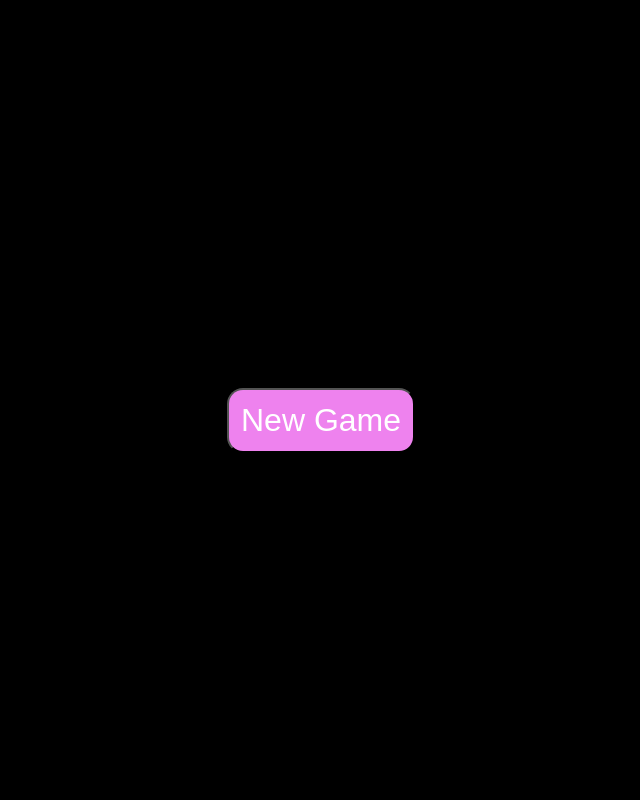
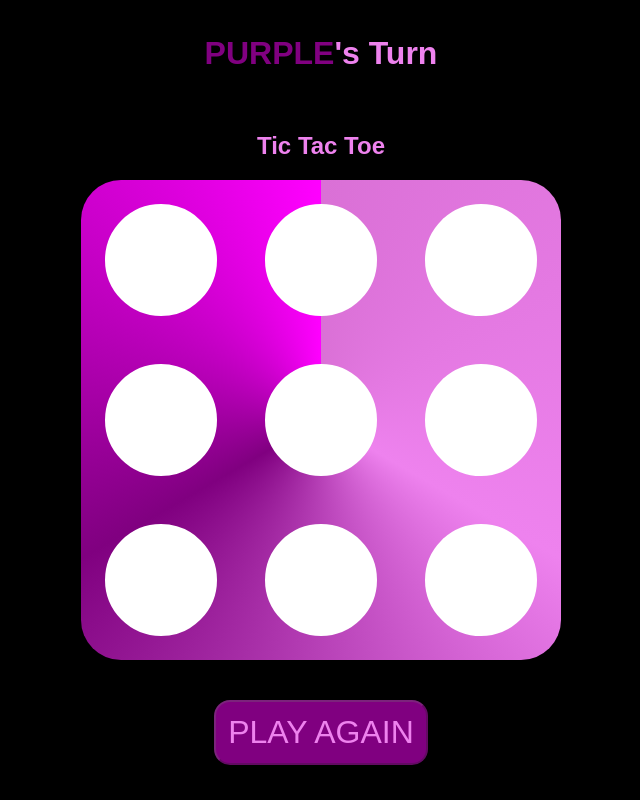
Before and after one commit to juancruza46/TTT-Weekend, a plain HTML site: page index.html in a window 1280 px wide. Shown: the whole page, without its empty margins (319-959 px from the left). Drawn offline with Linux system fonts and the light colour scheme.

Commit message:
html complete, js complete, css style complete

```diff
--- a/index.html
+++ b/index.html
@@ -10,18 +10,19 @@
 </head>
 
 <body>
-    <main>
-      <main id = "gameBoard">
-        <div id = "sq-A1"></div>
-        <div id = "sq-A2"></div>
-        <div id = "sq-A3"></div>
-        <div id = "sq-B1"></div>
-        <div id = "sq-B2"></div>
-        <div id = "sq-B3"></div>
-        <div id = "sq-C1"></div>
-        <div id = "sq-C2"></div>
-        <div id = "sq-C3"></div>
+    <h1></h1>
+    <h2>Tic Tac Toe</h2>
+      <main id = "board">
+        <div id = "sq-0"></div>
+        <div id = "sq-1"></div>
+        <div id = "sq-2"></div>
+        <div id = "sq-3"></div>
+        <div id = "sq-4"></div>
+        <div id = "sq-5"></div>
+        <div id = "sq-6"></div>
+        <div id = "sq-7"></div>
+        <div id = "sq-8"></div>
       </main>
-<button>New Game</button>
+<button>PLAY AGAIN</button>
 </body>
 </html>
--- a/main.css
+++ b/main.css
@@ -69,3 +69,7 @@
     background-color: purple;
     color: violet;
   }
+
+  p {
+    margin-bottom: -10px;
+}
--- a/main.js
+++ b/main.js
@@ -1,12 +1,16 @@
-// Define required constants
-const colors  = {
+//Define required constants
+const colors = {
     '1': 'purple' ,
    '-1': 'pink',
     'null': 'white'
   };
 
+  let board;
+  let playersTurn;
+  let winner;
+
   //Possible winning combinations: vertical, horizontal, diagonal
-const winningCombonations = [
+  const possibleCombonations = [
     [0, 1, 2],
     [3, 4, 5],
     [6, 7, 8],
@@ -17,25 +21,20 @@ const winningCombonations = [
     [2, 4, 6]
   ];
 
-// Define required variables used to track the state of the game
-let board;
-let playersTurn;
-let winner;
+  //Store elements on the page that will be accessed in code more than once in variables to make code more concise, readable and performant.
+  const text = document.querySelector('h1');
+  const playButton = document.querySelector('button');
 
-// Store elements on the page that will be accessed in code more than once in variables to make code more concise, readable and performant.
-const text = document.querySelector('h1');
-const buttonNewGame = document.querySelector('button');
+  //Event Listeners
+  document.getElementById('board').addEventListener('click', handleMove);
+  playButton.addEventListener('click', initialize);
 
-// Upon loading the app should wait for users interaction
-document.getElementById('board').addEventListener('click', handleMove);
-buttonNewGame.addEventListener('click', begin);
+  //Add functions to recieve game results
+  initialize();
 
-//function post clicked
-begin();
-
-function begin() {
+  function initialize() {
     board = new Array(9).fill(null);
-    turn = 1;
+    playersTurn = 1;
     winner = null;
     render();
   }
@@ -50,25 +49,41 @@ function handleMove(evt) {
     ) return;
 
     //Update state + render
-board[idx]= playersTurn;
+    board[idx] = playersTurn;
     playersTurn *= -1;
-winner = getWinner();
+    winner = winnerResults();
     render();
   }
   //Render results
-
-function getWinner () {
-    for (let winArr of winningCombonations){
-        if(Math.abs(board[winArr[0]] + board[winArr[1]] + board[winArr[2]]) === 3)
-        return board[winArr[0]];
+  function winnerResults() {
+    for (let winArr of possibleCombonations) {
+      if (Math.abs(board[winArr[0]] + board[winArr[1]] + board[winArr[2]]) === 3) return board[winArr[0]];
     }
-
     if (board.includes(null)) return null;
     return 'T';
   }
 
+  // Visualize all state and info in the DOM
+  function render() {
+    renderBoard();
+    renderText();
+    playButton.disabled = !winner;
+  }
 
-// Handle a player clicking a square
+  function renderBoard() {
+    board.forEach(function(sqVal, idx) {
+      const squareEl = document.getElementById(`sq-${idx}`);
+      squareEl.style.backgroundColor = colors[sqVal];
+      squareEl.className = !sqVal ? 'avail' : '';
+    });
+  }
 
-
-// Handle a player clicking the replay button
+  function renderText() {
+    if (winner === 'T') {
+      text.innerHTML = 'STALEMATE';
+    } else if (winner) {
+      text.innerHTML = `WINNER WINNER CHICKEN DINNER CONGRATS <span style="color: ${colors[winner]}">${colors[winner].toUpperCase()}</span>!`;
+    } else {
+      text.innerHTML = `<span style="color: ${colors[playersTurn]}">${colors[playersTurn].toUpperCase()}</span>'s Turn`;
+    }
+  }
```
Lines whose indentation alone changed are shown as unchanged.
